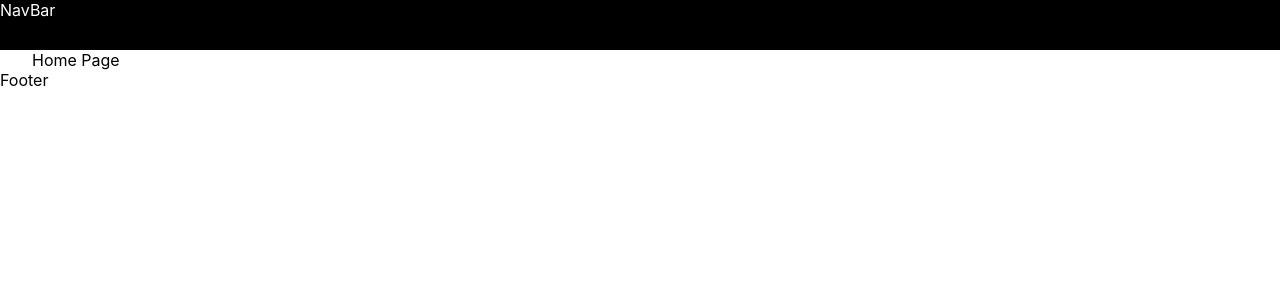
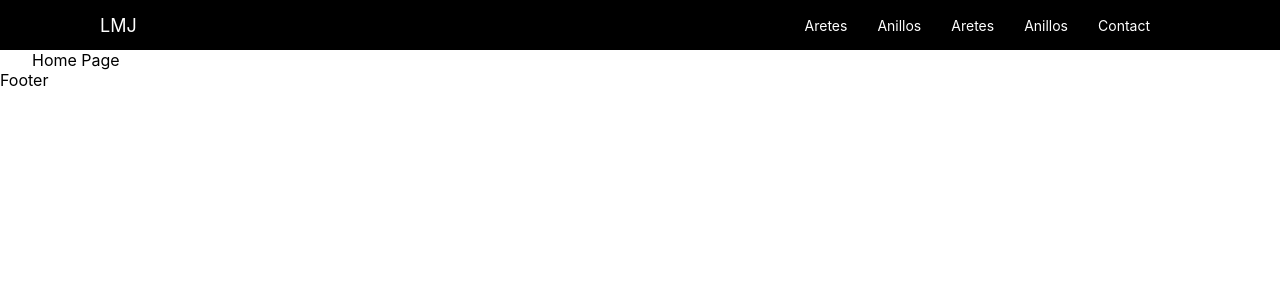
Before and after one commit to barbaroreyes/project-next-amplify, a Next.js app: page / in a window 1280 px wide. Shown: the top 300 px of the page. Built offline with nearby package versions, Linux system fonts and the light colour scheme.

Commit message:
update-nav

```diff
--- a/pages/components/NavBar.js
+++ b/pages/components/NavBar.js
@@ -1,10 +1,28 @@
 import React from 'react'
 import styles from '../../styles/Navbar.module.css'
-
+import Link from 'next/link'
 const NavBar = () => {
   return (
     <div className={styles.container}>
-      NavBar
+      <Link href='/'>LMJ</Link>
+      <ul className={styles.list}>
+          <li className={styles.listItem}>
+            <Link href='/products/aretes'>Aretes</Link>
+         </li>
+         <li className={styles.listItem}>
+             <Link href='/products/anillos'>Anillos</Link>
+             </li>
+             <li className={styles.listItem}>
+             <Link href='/products/Aritos'>Aretes</Link>
+             </li>
+             <li className={styles.listItem}>
+             <Link href='/products/cadenas'>Anillos</Link>
+             </li>
+             <li className={styles.listItem}>
+             <Link href='/products/Contact'>Contact</Link>
+             </li>
+
+      </ul>
     </div>
   )
 }
--- a/styles/Navbar.module.css
+++ b/styles/Navbar.module.css
@@ -2,5 +2,21 @@
     height: 50px;
     background-color: black ;
     color: #ffff;
+    display: flex;
+    justify-content: space-between;
+    align-items: center;
+    padding: 0 100px;
+    font-size: 18px;
+}
+.list{
+    display: flex;
 
 }
+.listItem {
+    display: inline;
+    margin-right:30px;
+    list-style: none;
+    font-size: 14px;
+    cursor: pointer;
+
+}
```
